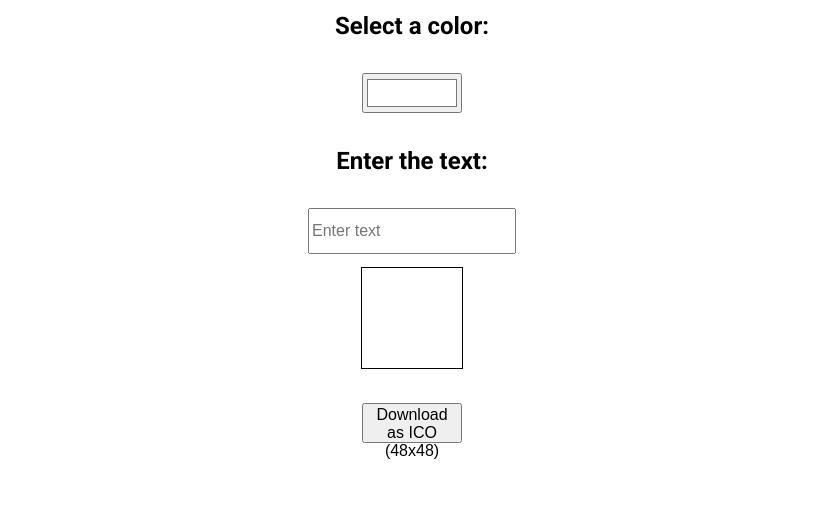
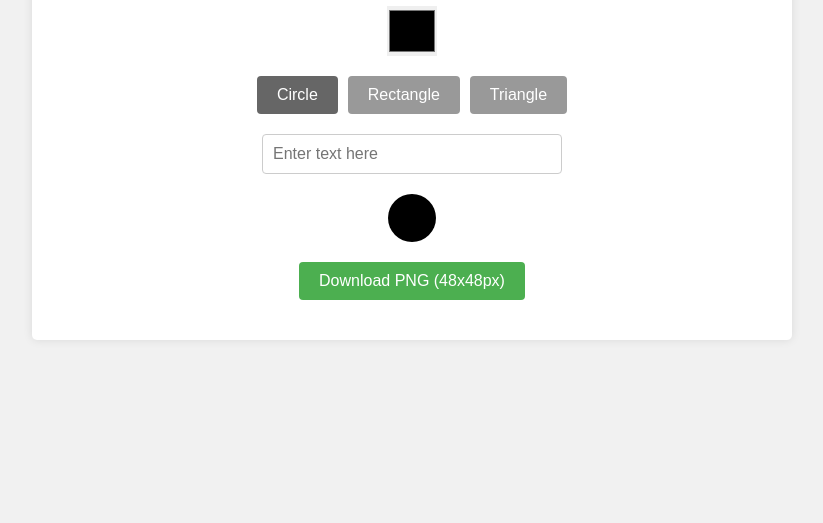
Before and after one commit to BertranK/IronCADCatalogIconCreator, a plain HTML site: page index.html in a window 1280 px wide. Shown: the part 277-800 px from the top of the page, without its empty margins (228-1051 px from the left). Drawn offline with Linux system fonts and the light colour scheme.

Commit message:
Update index.html

```diff
--- a/index.html
+++ b/index.html
@@ -1,119 +1,212 @@
 <!DOCTYPE html>
-<html lang="en">
+<html>
 <head>
-<meta charset="UTF-8">
-<meta name="viewport" content="width=device-width, initial-scale=1.0">
-<title>Color and Font Picker</title>
-<link href="https://fonts.googleapis.com/css2?family=Roboto:wght@400;700&display=swap" rel="stylesheet">
+  <title>IronCAD Catalog Icon Creator</title>
   <style>
     body {
+      font-family: Arial, sans-serif;
+      margin: 0;
+      padding: 0;
       display: flex;
-        justify-content: center; /* Align horizontally */
-        align-items: center; /* Align vertically */
+      flex-direction: column;
+      align-items: center;
+      justify-content: center;
       height: 100vh;
-        margin: 0;
-        font-family: 'Roboto', sans-serif; /* Applying Google Font */
+      background-color: #f1f1f1;
     }
 
     .container {
-        display: flex;
-        flex-direction: column;
-        align-items: center; /* Align horizontally */
-        justify-content: space-between; /* Distribute vertically */
-        height: 80%; /* Adjust the height of the container */
-        max-height: 720px; /* Limit maximum height */
+      max-width: 720px;
+      width: 100%;
+      padding: 20px;
+      background-color: white;
+      box-shadow: 0 0 10px rgba(0, 0, 0, 0.1);
+      border-radius: 5px;
     }
 
-    #color-preview {
-        width: 100px;
-        height: 100px;
-        border: 1px solid #000;
-        margin-bottom: 10px;
-        font-family: 'Roboto', sans-serif; /* Applying Google Font */
+    .color-selector,
+    .shape-selector,
+    .text-input,
+    .preview,
+    .download-btn {
       display: flex;
-        justify-content: center; /* Align text horizontally */
-        align-items: center; /* Align text vertically */
+      justify-content: center;
+      margin-bottom: 20px;
     }
-    #color-picker {
-        width: 100px;
-        height: 40px;
+
+    .preview canvas {
+      width: 48px;
+      height: 48px;
+    }
+
+    input[type="text"] {
+      width: 300px;
+      padding: 10px;
       font-size: 16px;
+      border: 1px solid #ccc;
+      border-radius: 4px;
+      box-sizing: border-box;
     }
-    #text-input {
-        width: 200px; /* Adjust the width of the input field */
-        height: 40px;
+
+    .color-selector input[type="color"] {
+      width: 50px;
+      height: 50px;
+      border: none;
+      padding: 0;
+      cursor: pointer;
+    }
+
+    .shape-selector button {
+      margin: 0 5px;
+      padding: 10px 20px;
       font-size: 16px;
+      border: none;
+      border-radius: 4px;
+      background-color: #999;
+      color: white;
+      cursor: pointer;
     }
-    button {
-        width: 100px;
-        height: 40px;
+
+    .shape-selector button.active {
+      background-color: #666;
+    }
+
+    .download-btn button {
+      display: block;
+      padding: 10px 20px;
       font-size: 16px;
-        margin-top: 10px;
+      border: none;
+      border-radius: 4px;
+      background-color: #4CAF50;
+      color: white;
+      cursor: pointer;
+    }
+
+    h1 {
+      text-align: center;
     }
   </style>
 </head>
 <body>
   <div class="container">
-        <h1>It's not working now. I'm fixing it</h1>
     <h1>IronCAD Catalog Icon Creator</h1>
-        <h2>Select a color:</h2>
-        <input type="color" id="color-picker" onchange="updateColor()" value="#ffffff">
-
-        <h2>Enter the text:</h2>
-        <input type="text" id="text-input" placeholder="Enter text" onchange="updateText()">
-
-        <div id="color-preview"></div>
-
-        <button onclick="downloadIcon()">Download as ICO (48x48)</button>
+    <div class="color-selector">
+      <input type="color" id="text-color-picker" value="#000000">
+    </div>
+    <div class="shape-selector">
+      <button id="circle-btn" class="active">Circle</button>
+      <button id="rectangle-btn">Rectangle</button>
+      <button id="triangle-btn">Triangle</button>
+    </div>
+    <div class="text-input">
+      <input type="text" id="text-input" placeholder="Enter text here">
+    </div>
+    <div class="preview">
+      <canvas id="preview-canvas" width="48" height="48"></canvas>
+    </div>
+    <div class="download-btn">
+      <button id="download-btn">Download PNG (48x48px)</button>
+    </div>
   </div>
 
   <script>
-        function updateColor() {
-            var colorPicker = document.getElementById("color-picker");
-            var colorPreview = document.getElementById("color-preview");
-            var selectedColor = colorPicker.value;
-            colorPreview.style.backgroundColor = selectedColor;
+    const canvas = document.getElementById('preview-canvas');
+    const ctx = canvas.getContext('2d');
+    const textInput = document.getElementById('text-input');
+    const textColorPicker = document.getElementById('text-color-picker');
+    const circleBtn = document.getElementById('circle-btn');
+    const rectangleBtn = document.getElementById('rectangle-btn');
+    const triangleBtn = document.getElementById('triangle-btn');
+    const downloadBtn = document.getElementById('download-btn');
+
+    let currentShape = 'circle';
+    let currentTextColor = '#000000';
+
+    function drawPreview() {
+      // Clear the canvas
+      ctx.clearRect(0, 0, canvas.width, canvas.height);
+
+      // Draw the shape based on the current selection
+      switch (currentShape) {
+        case 'circle':
+          ctx.beginPath();
+          ctx.arc(24, 24, 24, 0, 2 * Math.PI);
+          ctx.fillStyle = currentTextColor;
+          ctx.fill();
+          break;
+        case 'rectangle':
+          ctx.fillStyle = currentTextColor;
+          ctx.fillRect(0, 0, 48, 48);
+          break;
+        case 'triangle':
+          drawTriangle(24, 40, 12, 8, currentTextColor);
+          break;
       }
 
-        function updateText() {
-            var textInput = document.getElementById("text-input");
-            var text = textInput.value.trim();
-            var colorPreview = document.getElementById("color-preview");
-            colorPreview.textContent = text;
+      // Set the text color based on the luminance of the background
+      const bgColor = ctx.getImageData(0, 0, canvas.width, canvas.height).data;
+      const luminance = (0.299 * bgColor[0] + 0.587 * bgColor[1] + 0.114 * bgColor[2]) / 255;
+      const textColor = luminance > 0.5 ? '#000000' : '#ffffff';
+      ctx.fillStyle = textColor;
+      ctx.font = '16px Arial';
+      ctx.textAlign = 'center';
+      ctx.textBaseline = 'middle';
+      ctx.fillText(textInput.value, 24, 24);
     }
 
-        function downloadIcon() {
-            var colorPreview = document.getElementById("color-preview");
-            var canvas = document.createElement("canvas");
-            canvas.width = 48;
-            canvas.height = 48;
-            var ctx = canvas.getContext("2d");
-            ctx.fillStyle = colorPreview.style.backgroundColor;
-            ctx.fillRect(0, 0, canvas.width, canvas.height);
+    function drawTriangle(x, y, base, height, color) {
+      ctx.beginPath();
+      ctx.moveTo(x - base / 2, y);
+      ctx.lineTo(x + base / 2, y);
+      ctx.lineTo(x, y - height);
+      ctx.closePath();
+      ctx.fillStyle = color;
+      ctx.fill();
+    }
 
-            // Add text to the canvas
-            var text = colorPreview.textContent;
-            ctx.font = "12px 'Roboto', sans-serif"; // Font size and family
-            ctx.fillStyle = "#000"; // Text color
-            ctx.textAlign = "center"; // Text alignment
-            ctx.textBaseline = "middle"; // Text baseline alignment
-            ctx.fillText(text, canvas.width / 2, canvas.height / 2); // Position text at the center
+    textInput.addEventListener('input', () => {
+      drawPreview();
+    });
 
-            // Convert the canvas to a data URL in ICO format
-            var dataURL = canvas.toDataURL("image/x-icon");
+    textColorPicker.addEventListener('input', () => {
+      currentTextColor = textColorPicker.value;
+      const luminance = (0.299 * parseInt(currentTextColor.slice(1, 3), 16) + 0.587 * parseInt(currentTextColor.slice(3, 5), 16) + 0.114 * parseInt(currentTextColor.slice(5, 7), 16)) / 255;
+      textInput.style.color = luminance > 0.5 ? '#000000' : '#ffffff';
+      drawPreview();
+    });
 
-            // Create a temporary link element
-            var link = document.createElement("a");
-            link.href = dataURL;
-            link.download = "color_preview.ico";
-            document.body.appendChild(link);
+    circleBtn.addEventListener('click', () => {
+      currentShape = 'circle';
+      circleBtn.classList.add('active');
+      rectangleBtn.classList.remove('active');
+      triangleBtn.classList.remove('active');
+      drawPreview();
+    });
 
-            // Trigger the download
+    rectangleBtn.addEventListener('click', () => {
+      currentShape = 'rectangle';
+      circleBtn.classList.remove('active');
+      rectangleBtn.classList.add('active');
+      triangleBtn.classList.remove('active');
+      drawPreview();
+    });
+
+    triangleBtn.addEventListener('click', () => {
+      currentShape = 'triangle';
+      circleBtn.classList.remove('active');
+      rectangleBtn.classList.remove('active');
+      triangleBtn.classList.add('active');
+      drawPreview();
+    });
+
+    downloadBtn.addEventListener('click', () => {
+      const link = document.createElement('a');
+      link.download = 'icon.png';
+      link.href = canvas.toDataURL('image/png', 1.0);
       link.click();
+    });
 
-            // Clean up
-            document.body.removeChild(link);
-        }
+    drawPreview();
   </script>
 </body>
 </html>
```
Lines whose indentation alone changed are shown as unchanged.
